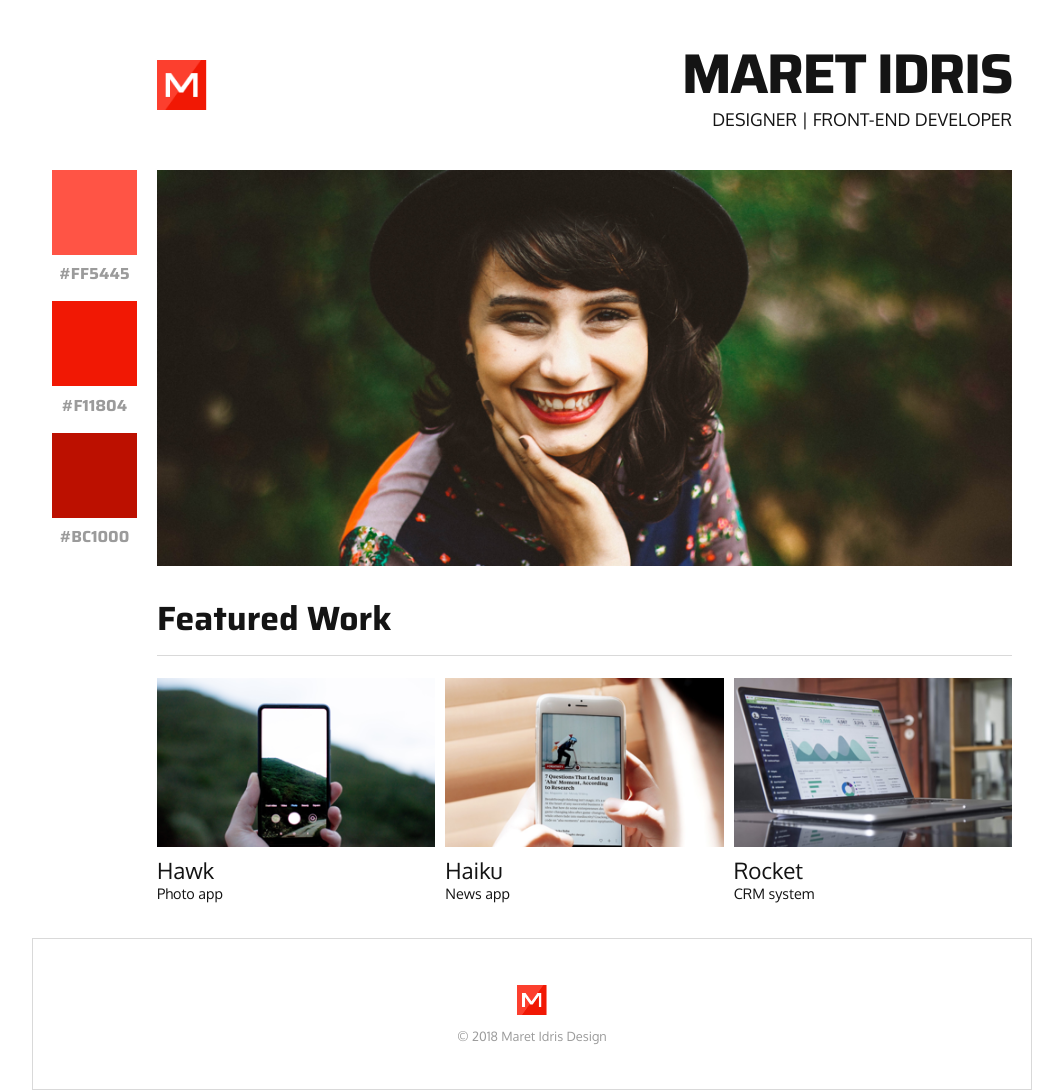
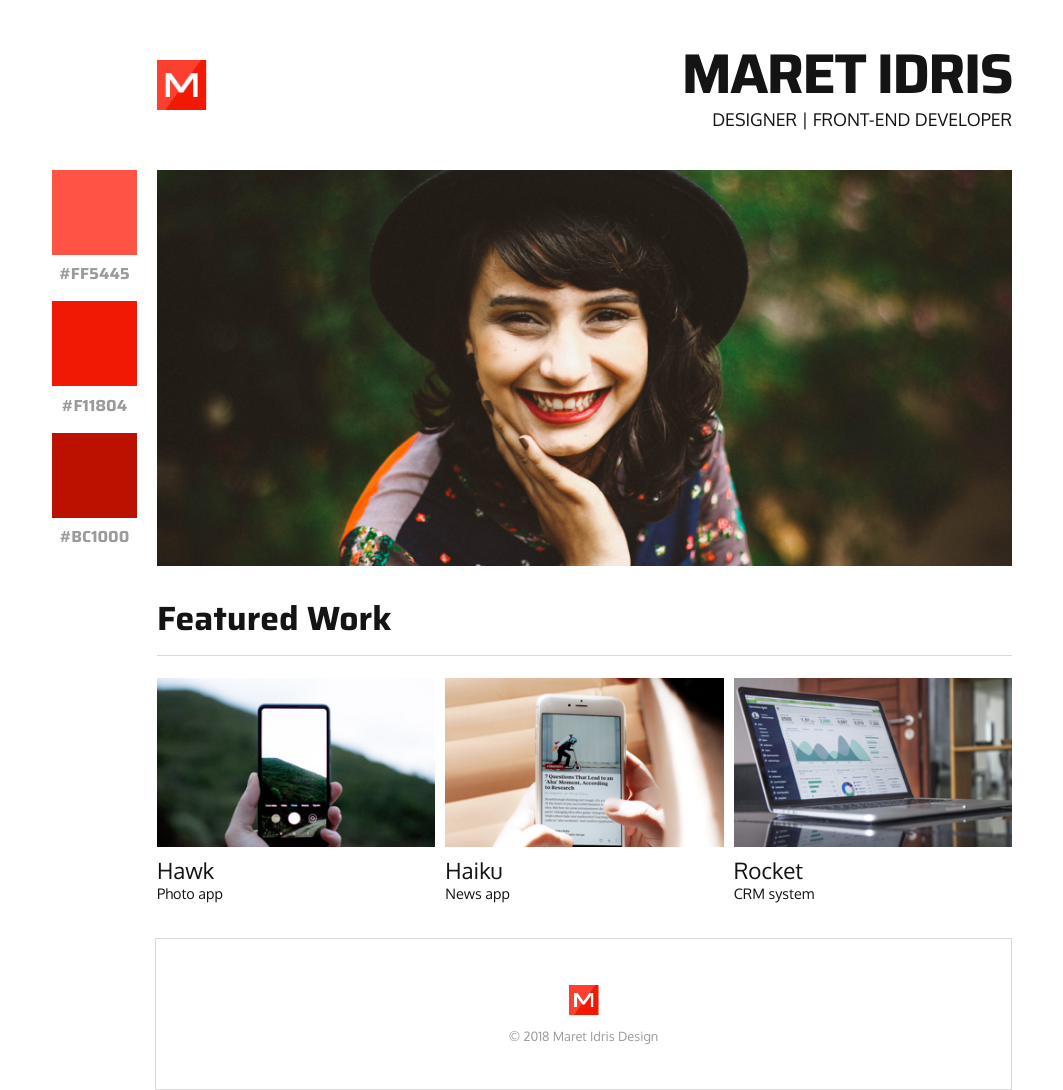
Before and after one commit to MaretIdris/udacity-portfolio-flexbox, a plain HTML site: page index.html in a window 1280 px wide. Shown: the whole page, without its empty margins (108-1171 px from the left). Drawn offline with Linux system fonts and the light colour scheme.

Commit message:
Fix footer width.

```diff
--- a/styles.css
+++ b/styles.css
@@ -6,7 +6,11 @@
     font-family: 'Oxygen', sans-serif;
 }
 
-/*Mobile - no grid*/
+/*
+ *
+ *Mobile
+ *
+ */
 @media only screen and (min-width: 0px) {
 
     body {
@@ -150,7 +154,11 @@
     }
 }
 
-/*Tablet - no grid, larger fonts. Featured work: 3 columns*/
+/*
+ *
+ Tablet
+ *
+ */
 @media only screen and (min-width: 500px) {
 
     /*Main content*/
@@ -191,7 +199,11 @@
     }
 }
 
-/*Minor breakpoint*/
+/*
+ *
+ Minor breakpoint
+ *
+ */
 @media only screen and (min-width: 650px) and (max-width: 1022px) {
 
     body {
@@ -200,7 +212,11 @@
     }
 }
 
-/*Desktop - Flexbox*/
+/*
+ *
+ Desktop
+ *
+ */
 @media only screen and (min-width: 1022px) {
 
     body {
@@ -245,17 +261,13 @@
         font-weight: 400;
     }
 
-    /*Test*/
+    /*Main content*/
     .main-aside-container {
         display: flex;
         flex-direction: row;
         width: 100%;
     }
 
-
-
-
-    /*Main content*/
     main {
         order: 2;
         margin: 0 20px;
@@ -295,7 +307,9 @@
     /*Footer*/
     footer {
         width: 100%;
+        max-width: 855px;
         height: 150px;
+        margin: 0 20px;
     }
 
     footer p {
```
Also changed, not shown: index.html (indentation only).
